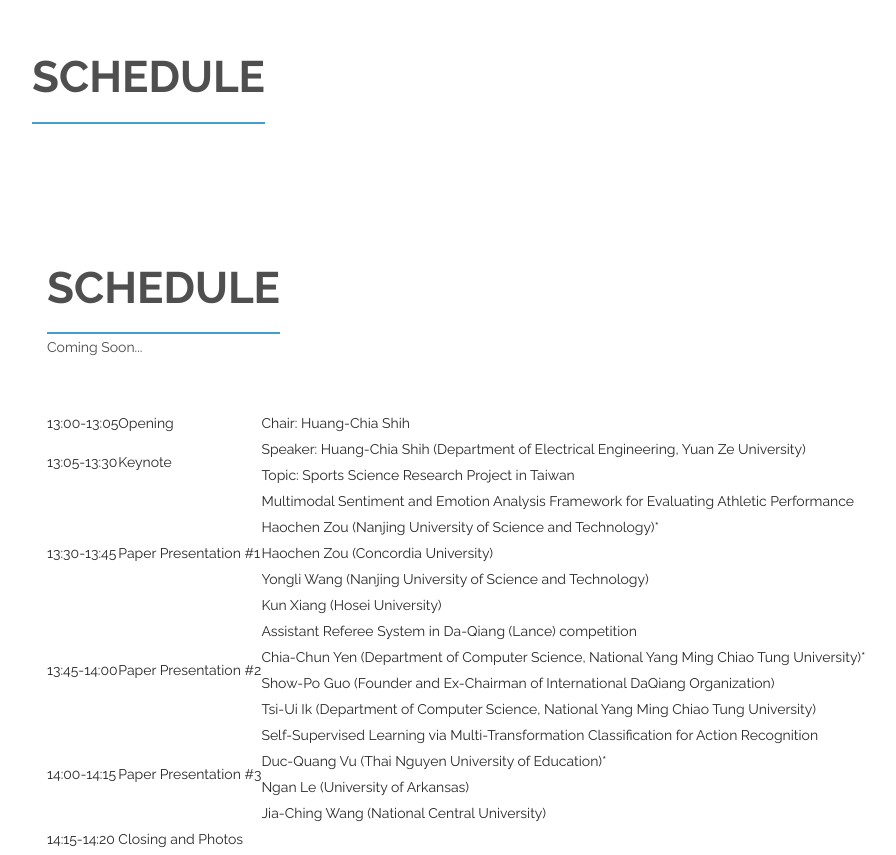
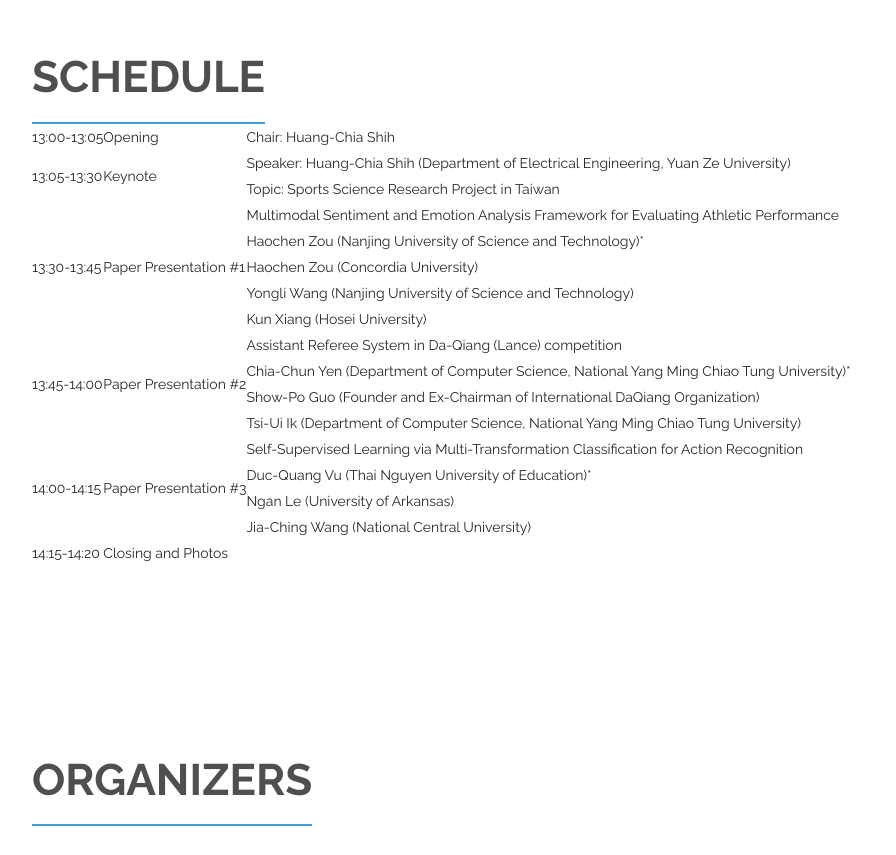
Before and after one commit to AI-Sports/AI-Sports-AI-Sports.github.io, a plain HTML site: page index.html in a window 1280 px wide. Shown: the part 2720-3575 px from the top of the page, without its empty margins (38-934 px from the left). Drawn offline with Linux system fonts and the light colour scheme.

Commit message:
Update index.html

```diff
--- a/index.html
+++ b/index.html
@@ -191,12 +191,6 @@
         <div class="container">
             <div class="section-header">
                 <h2 class="section-title wow fadeInDown">Schedule</h2>
-			<section id="portfolio">
-			    <div class="container">
-			        <div class="section-header">
-			            <h2 class="section-title wow fadeInDown">Schedule</h2>
-			            <p class="wow fadeInDown">Coming Soon...</p>
-			        </div>
 			<div class="schedule-table">
 			    <table>
 				<tr>
@@ -231,8 +225,6 @@
 				</tr>
 			    </table>
 			</div>
-			    </div><!--/.container-->
-			</section><!--/#portfolio-->
             </div>
         </div><!--/.container-->
     </section><!--/#portfolio-->
```
Lines whose indentation alone changed are shown as unchanged.
